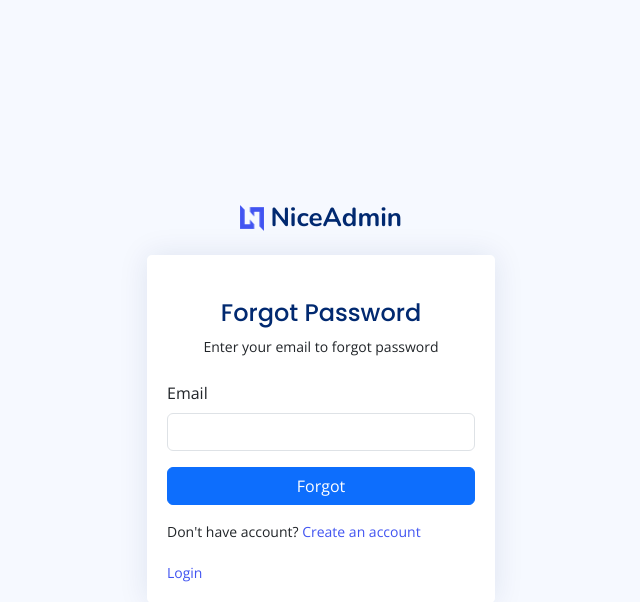
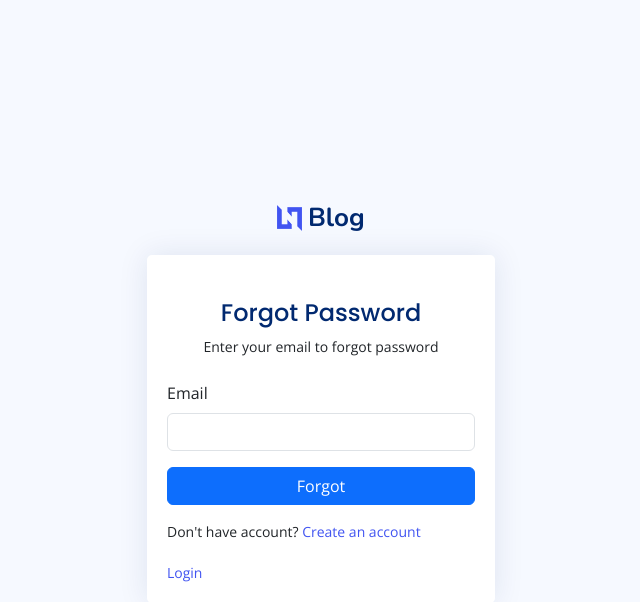
Before and after one commit to ybray96/blog.com, a Laravel app: page /forgot-password in a window 1280 px wide. Shown: the top 602 px of the page, without its empty margins (319-959 px from the left). Run offline with Laravel 10, Linux system fonts and the light colour scheme; some libraries are stand-ins or nearby versions.

Commit message:
nice admin to blog

```diff
--- a/resources/views/auth/forgot.blade.php
+++ b/resources/views/auth/forgot.blade.php
@@ -43,7 +43,7 @@
               <div class="d-flex justify-content-center py-4">
                 <a href="index.html" class="logo d-flex align-items-center w-auto">
                   <img src="{{ url('assets/img/logo.png') }}" alt="">
-                  <span class="d-none d-lg-block">NiceAdmin</span>
+                  <span class="d-none d-lg-block">Blog</span>
                 </a>
               </div><!-- End Logo -->
 
```
